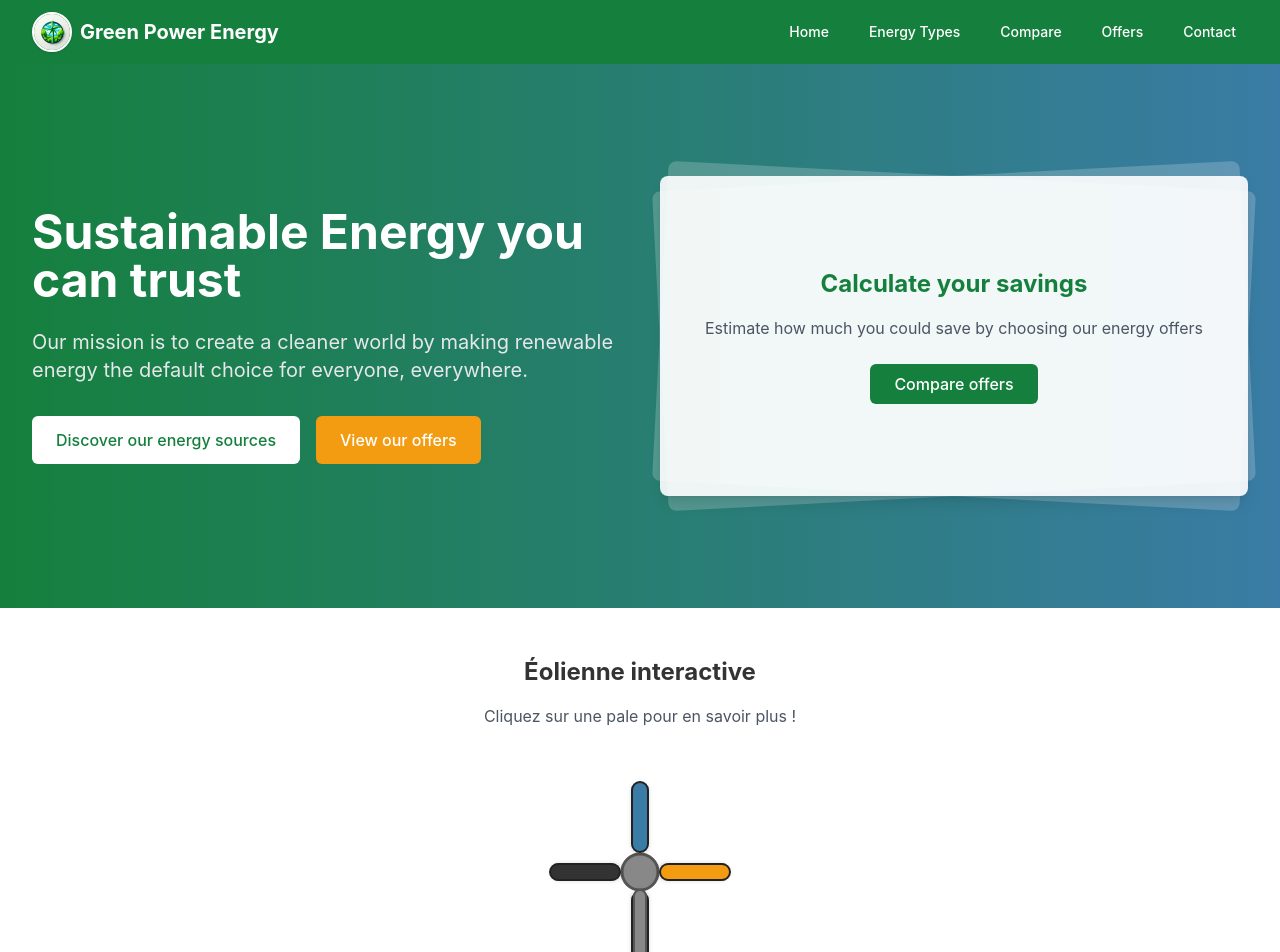
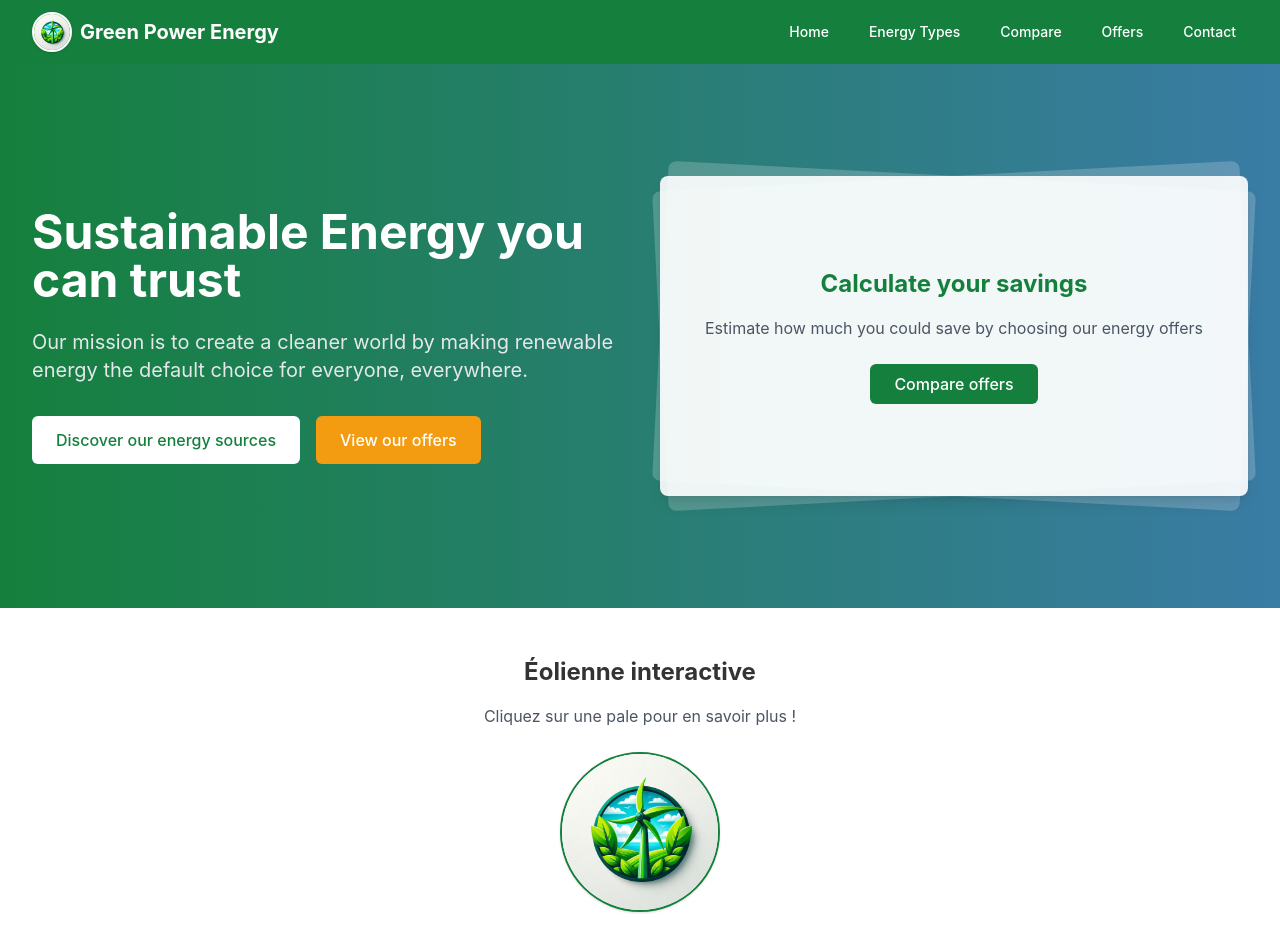
Before and after one commit to engie-codespace/demo6-dirty-power, a React (Create React App) app: page /#/ in a window 1280 px wide. Shown: the top 952 px of the page. Built offline with nearby package versions, Linux system fonts and the light colour scheme.

Commit message:
changed logo for "eolienne interactive"

```diff
--- a/src/pages/HomePage.tsx
+++ b/src/pages/HomePage.tsx
@@ -1,7 +1,6 @@
 import React from 'react';
 import { Link } from 'react-router-dom';
 import Hero from '../components/Hero';
-import FourBladeWindTurbine from '../components/FourBladeWindTurbine';
 
 const HomePage: React.FC = () => {
   return (
@@ -13,7 +12,12 @@ const HomePage: React.FC = () => {
         <div className="max-w-2xl mx-auto flex flex-col items-center">
           <h2 className="text-2xl font-bold mb-4 text-dark">Éolienne interactive</h2>
           <p className="mb-6 text-gray-600 text-center">Cliquez sur une pale pour en savoir plus !</p>
-          <FourBladeWindTurbine onBladeClick={(i) => alert(`Pale ${i + 1} cliquée !`)} />
+          <img
+            src={process.env.PUBLIC_URL + '/new-logo.jpeg'}
+            alt="Green Power Energy logo"
+            className="h-40 w-40 rounded-full object-cover bg-white shadow mb-4"
+            style={{ border: '2px solid #15803d' }}
+          />
         </div>
       </section>
 
```
